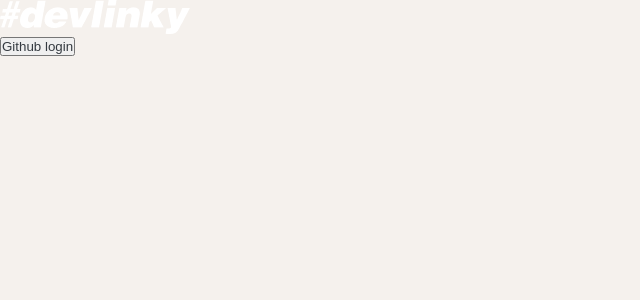
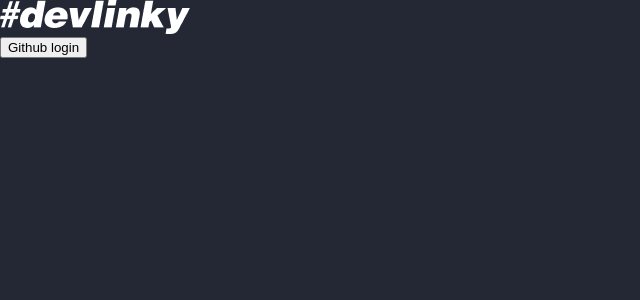
Before and after one commit to daadaadaah/devlinky, a React app: page /login in a window 1280 px wide. Shown: the top 300 px of the page, without its empty margins (0-640 px from the left). Built offline with nearby package versions, Linux system fonts and the light colour scheme.

Commit message:
style: Use GlobalStyle instead of `<style/>` in index.html

```diff
--- a/index.html
+++ b/index.html
@@ -3,30 +3,6 @@
 <head>
   <meta charset="UTF-8">
   <meta http-equiv="Content-Security-Policy" >
-  <style>
-    * {
-      padding: 0;
-      margin: 0;
-      box-sizing: border-box;
-      color: rgb(52, 58, 64);
-      font-weight: 500;
-    }
-
-    body {
-      width: 320px;
-      height: 500px;
-      background-color: #F5F1ED;
-      font-family: 'Nanum Pen Script', cursive;
-    }
-
-    #app {
-      /* height: 500px; */
-    }
-
-    #app > div {
-      height: 500px;
-    }
-  </style>
   <link rel="stylesheet" href="https://maxcdn.bootstrapcdn.com/font-awesome/4.7.0/css/font-awesome.min.css">
   <link rel="manifest" href="/%PUBLIC_URL%/manifest.json" />
   <title>devlinky</title>
--- a/package.json
+++ b/package.json
@@ -59,6 +59,7 @@
   "dependencies": {
     "@codeceptjs/configure": "^0.5.2",
     "@emotion/core": "^10.0.28",
+    "@emotion/react": "^11.4.0",
     "@emotion/styled": "^10.0.27",
     "@fortawesome/fontawesome-svg-core": "^1.2.32",
     "@fortawesome/free-brands-svg-icons": "^5.15.1",
--- a/src/App.jsx
+++ b/src/App.jsx
@@ -1,6 +1,8 @@
 import React from 'react';
 
 import { Switch, Route } from 'react-router-dom';
+
+import GlobalStyle from './styles/GlobalStyle';
 
 import Header from './Header';
 
@@ -10,6 +12,7 @@ import LoginPage from './pages/LoginPage';
 export default function App() {
   return (
     <>
+      <GlobalStyle />
       <Header />
       <Switch>
         <Route exact path="/login" component={LoginPage} />
--- /dev/null
+++ b/src/styles/GlobalStyle.jsx
@@ -0,0 +1,23 @@
+import React from 'react';
+
+import { Global, css } from '@emotion/react';
+
+import style from './designSystem';
+
+const GlobalStyle = () => (
+  <Global
+    styles={css`
+      * {
+        box-sizing: border-box;
+      }
+
+      body {
+        width: 360px;
+        background-color: ${style.common.background};
+        font-family: ${style.common.font.en.family};
+      }
+    `}
+  />
+);
+
+export default GlobalStyle;
--- /dev/null
+++ b/src/styles/commom.js
@@ -0,0 +1,28 @@
+export const colors = {
+  white: '#FFFFFF',
+  gray: {
+    light: '#FCFCFD',
+    normal: '#D4D4D4',
+    dark: '#b6b4b4',
+  },
+  yoonblue: {
+    light: '#A9BAE8',
+    normal: '#6D81B9',
+    dark: '#3B4970',
+    mediumDark: '#383D4B',
+    deepDark: '#242835',
+  },
+};
+
+export const font = {
+  family: {
+    en: 'Gotham',
+    krNum: 'Spoqa Han Sans Neo',
+  },
+  weight: {
+    light: 300,
+    regular: 400,
+    medium: 500,
+    bold: 700,
+  },
+};
--- /dev/null
+++ b/src/styles/designSystem.js
@@ -0,0 +1,53 @@
+import { colors, font } from './commom';
+
+const common = { // TODO : 다크모드/라이트모드는 나중에 하기로~
+  background: colors.yoonblue.deepDark,
+  font: {
+    en: {
+      family: 'Gotham',
+      weight: {
+        medium: font.weight.medium,
+        bold: font.weight.bold,
+      },
+    },
+    krNum: {
+      family: 'Spoqa Han Sans Neo',
+      weight: {
+        light: font.weight.light,
+        regular: font.weight.regular,
+        bold: font.weight.bold,
+      },
+    },
+  },
+};
+
+const button = {
+  normal: {
+    background: colors.yoonblue.normal,
+    color: colors.white,
+  },
+  hover: {
+    background: colors.yoonblue.light,
+    color: colors.white,
+  },
+  press: {
+    background: colors.yoonblue.dark,
+    color: colors.white,
+  },
+  dimmend: {
+    background: colors.yoonblue.normal,
+    color: colors.gray.normal,
+  },
+};
+
+const card = {
+  background: colors.yoonblue.mediumDark,
+};
+
+const style = {
+  common,
+  button,
+  card,
+};
+
+export default style;
```
Also changed, not shown: 1 other file (tests, documents, lock files or other folders).
